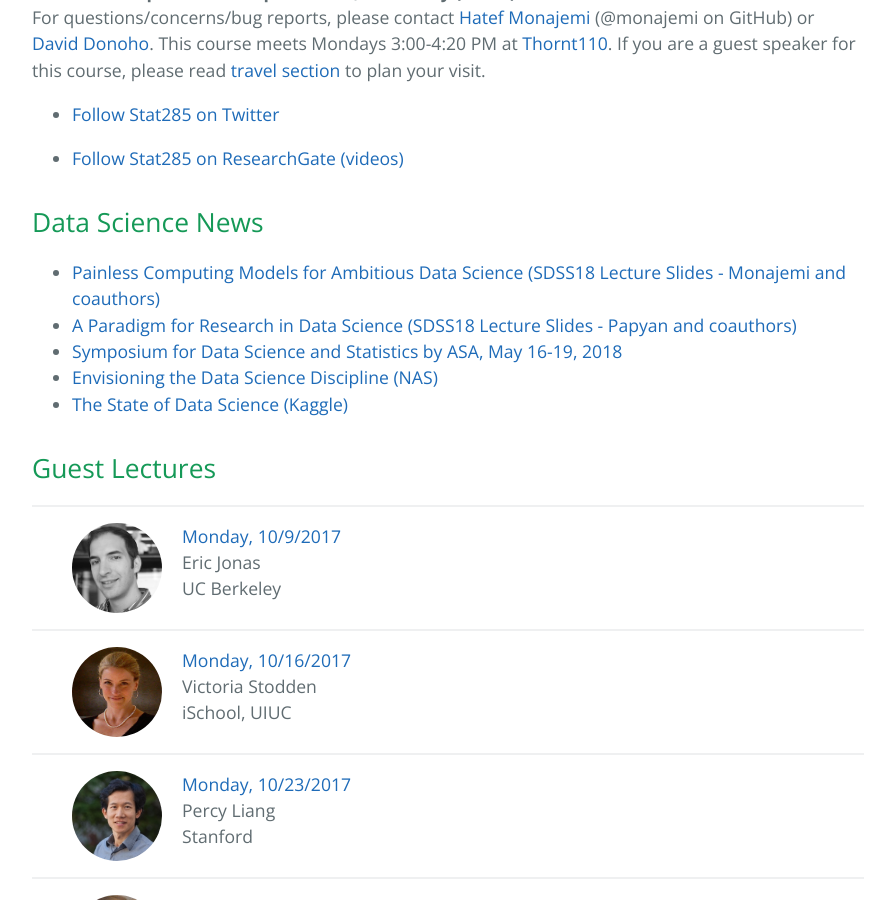
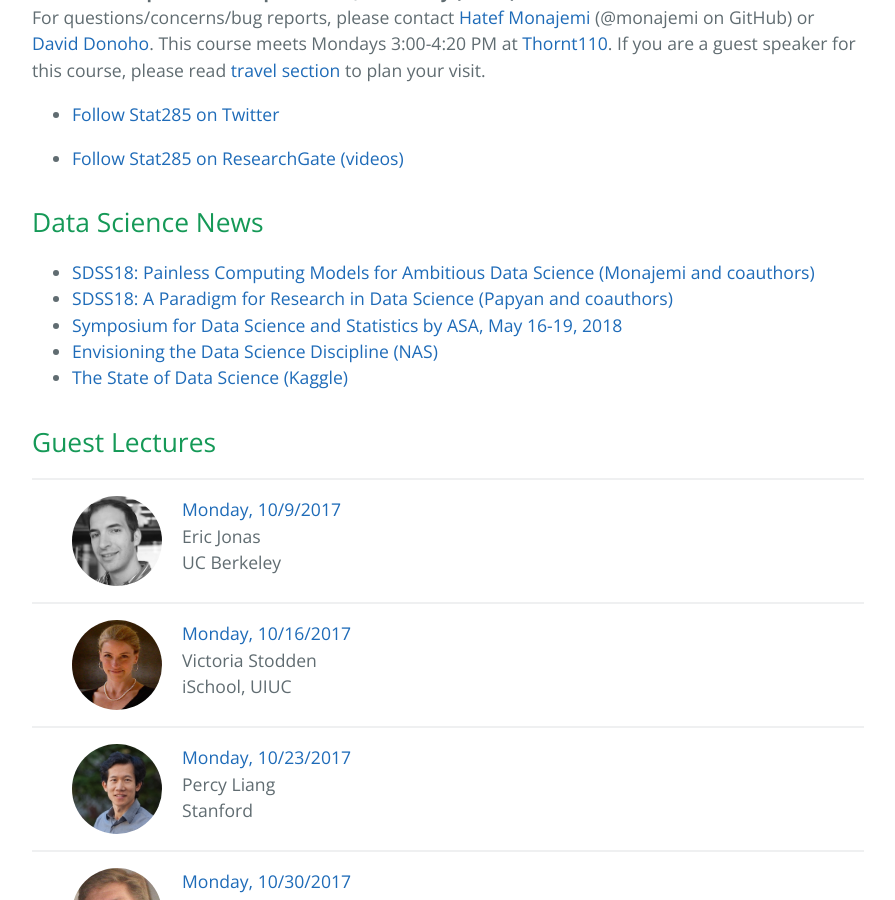
Before and after one commit to stats285/stats285.github.io, a Jekyll site: the page built from index.md, in a window 1280 px wide and 900 px high, scrolled down 809 px. Shown: the whole window, without its empty margins (192-1087 px from the left). Built offline with Jekyll 4.4.1, drawn with Linux system fonts in a browser that asks for light colours; the repository's description, which GitHub fills in, is left out.

Commit message:
added SDSS18 lectures

```diff
--- a/index.md
+++ b/index.md
@@ -11,8 +11,8 @@ For questions/concerns/bug reports, please contact [Hatef Monajemi](http://web.s
 * [Follow Stat285 on ResearchGate (videos)](https://www.researchgate.net/project/Massive-Computational-Experiments-Painlessly)
 
 ## Data Science News
-* [Painless Computing Models for Ambitious Data Science (SDSS18 Lecture Slides - Monajemi and coauthors)](assets/lectures/SDSS18_monajemi.pdf)
-* [A Paradigm for Research in Data Science (SDSS18 Lecture Slides - Papyan and coauthors)](assets/lectures/SDSS18_papyan.pdf)
+* [SDSS18: Painless Computing Models for Ambitious Data Science (Monajemi and coauthors)](assets/lectures/SDSS18_monajemi.pdf)
+* [SDSS18: A Paradigm for Research in Data Science (Papyan and coauthors)](assets/lectures/SDSS18_papyan.pdf)
 * [Symposium for Data Science and Statistics by ASA, May 16-19, 2018](https://ww2.amstat.org/meetings/sdss/2018/)
 * [Envisioning the Data Science Discipline (NAS)](https://www.nap.edu/read/24886/chapter/1)
 * [The State of Data Science (Kaggle)](https://www.kaggle.com/surveys/2017)
```
